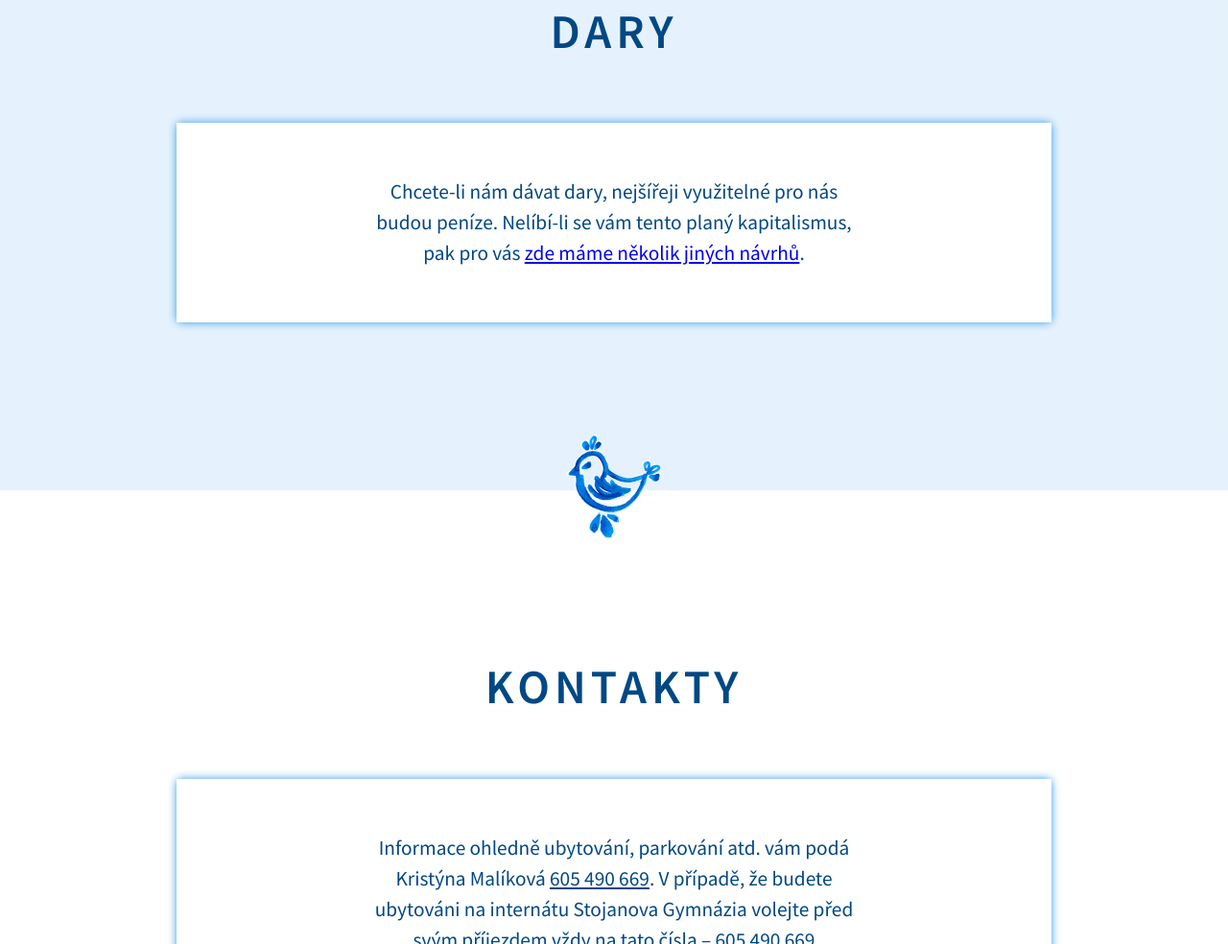
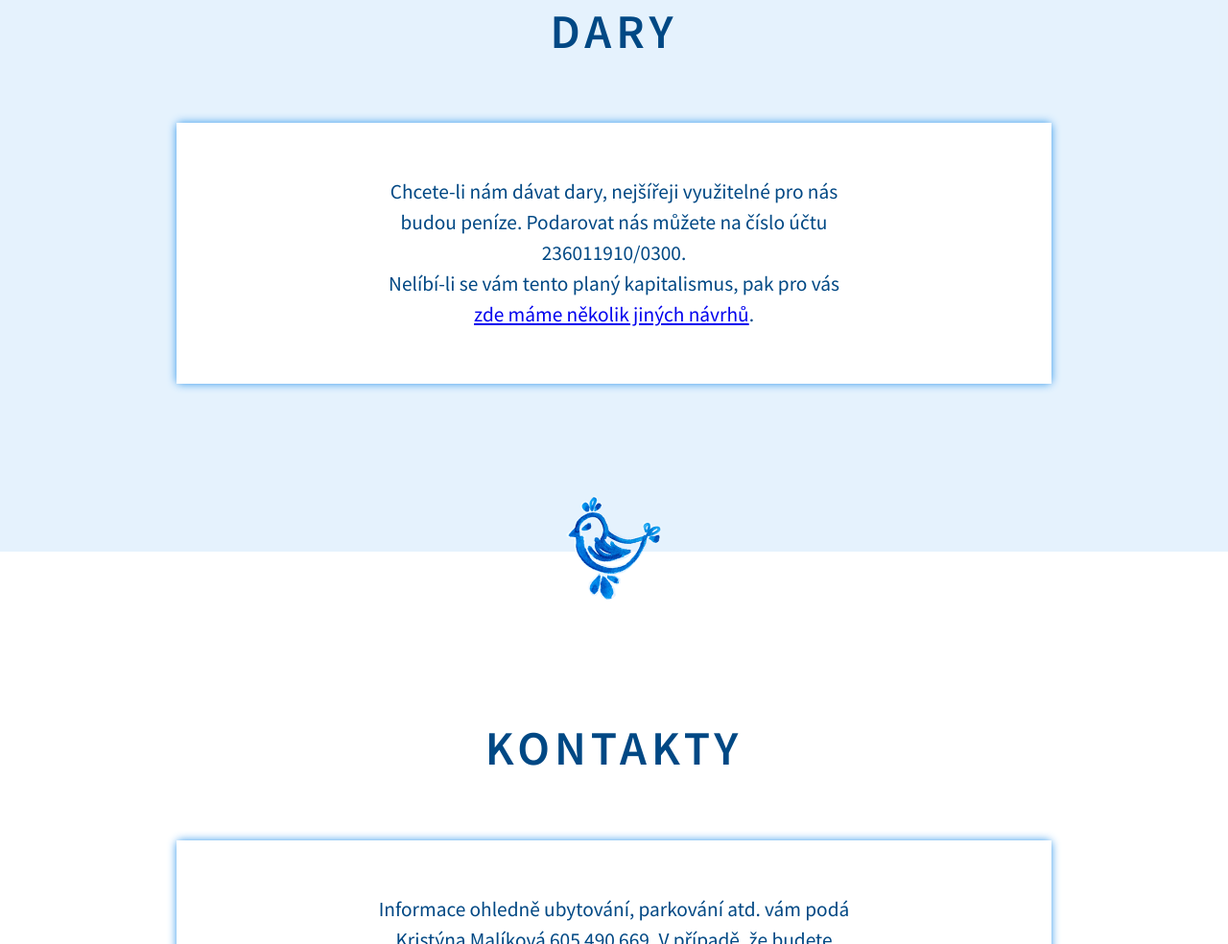
Before and after one commit to Peracek/svatba-bude-na-morave, a Gatsby site: page / in a window 1280 px wide. Shown: the part 5899-6883 px from the top of the page at 96% size. Built offline with nearby package versions, Linux system fonts and the light colour scheme; Gatsby itself is replaced by a stand-in of ours; no server answers.

Commit message:
add a bank account number

```diff
--- a/src/components/MainPage/index.tsx
+++ b/src/components/MainPage/index.tsx
@@ -145,7 +145,8 @@ export const MainPage: FC = () => {
         <HighligtedContent>
           <Typography align="center">
             Chcete-li nám dávat dary, nejšířeji využitelné pro nás budou peníze.
-            Nelíbí-li se vám tento planý kapitalismus, pak pro vás{' '}
+            Podarovat nás můžete na číslo účtu 236011910/0300.
+            <br /> Nelíbí-li se vám tento planý kapitalismus, pak pro vás{' '}
             <a href="https://docs.google.com/spreadsheets/d/10h_dmpW3q1Fu-efcT22co0UUfhPGui9kO1_h3dcttQI/edit?usp=sharing">
               zde máme několik jiných návrhů
             </a>
```
